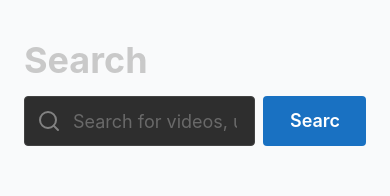
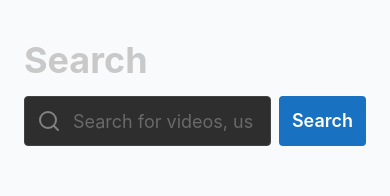
Before and after one commit to mrehanamjad/reelblast-nextjs-fullstack, a Next.js app: page /search in a window 390 px wide. Shown: the top 196 px of the page. Built offline with nearby package versions, Linux system fonts and the light colour scheme; no server answers; what imagekitio-next would draw is missing.

Commit message:
fix: adjust button styles and improve responsiveness in search and follow components

```diff
--- a/src/app/globals.css
+++ b/src/app/globals.css
@@ -5,6 +5,12 @@
 html,body {
   scroll-behavior: smooth;
   background-color: black;
+}
+
+@media (max-width: 640px) {
+  #search-btn {
+    padding: 12px;
+  }
 }
 
 /*
--- a/src/app/search/page.tsx
+++ b/src/app/search/page.tsx
@@ -49,7 +49,7 @@ function SearchPage() {
       <form className="flex  gap-2 w-full px-1 sm:px-8 my-4 " onSubmit={submit}>
         <TextInput
           size="lg"
-          className="mb-4 w-full"
+          className="mb-4 flex-1 w-full"
           leftSectionPointerEvents="none"
           leftSection={<Search size={24} />}
           type="text"
@@ -58,8 +58,8 @@ function SearchPage() {
           value={searchText}
           onChange={(e) => setSearchText(e.target.value)}
         />
-        <Button size="lg" style={{}} type="submit">
-          Search..
+        <Button size="lg" id="search-btn" type="submit">
+          Search
         </Button>
       </form>
 
--- a/src/components/UserComps/FollowBtn.tsx
+++ b/src/components/UserComps/FollowBtn.tsx
@@ -63,7 +63,7 @@ const FollowBtn = ({
       size={size}
       radius={radius}
     >
-      {isFollowing ? ( followIcon ? <><UserCheck size={35} className="sm:hidden" /> <span className={`${followIcon && "max-sm:hidden"}`}> Following</span> </>: "Following"): (followIcon ? <><UserPlus size={35} className="sm:hidden" /> <span className={`${followIcon && "max-sm:hidden"}`}> Follow</span></>: "Follow")}
+      {isFollowing ? ( followIcon ? <><UserCheck size={38} className="sm:hidden" /> <span className={`${followIcon && "max-sm:hidden"}`}> Following</span> </>: "Following"): (followIcon ? <><UserPlus size={24} className="sm:hidden" /> <span className={`${followIcon && "max-sm:hidden"}`}> Follow</span></>: "Follow")}
 
 
     </Button>
```
